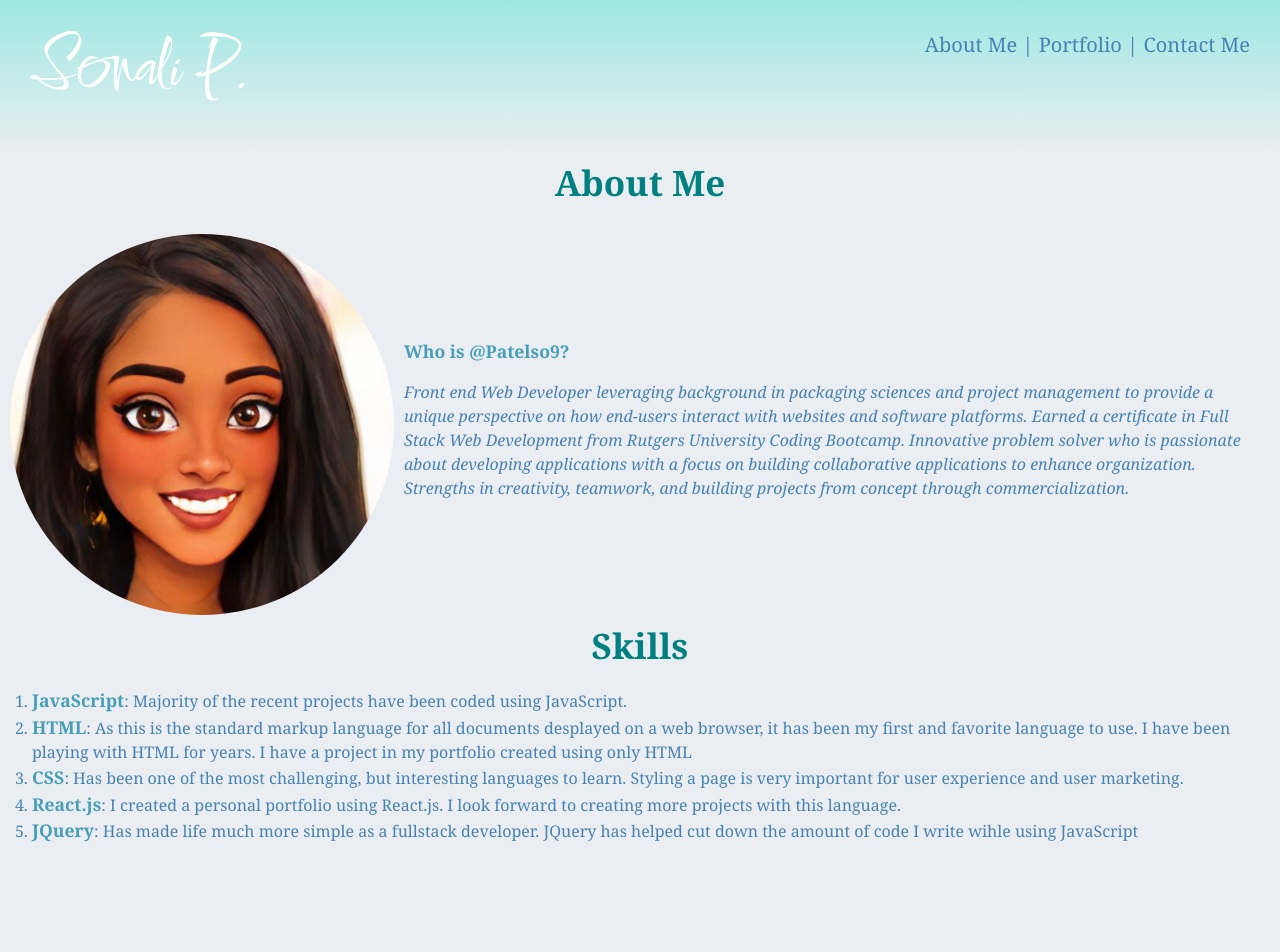
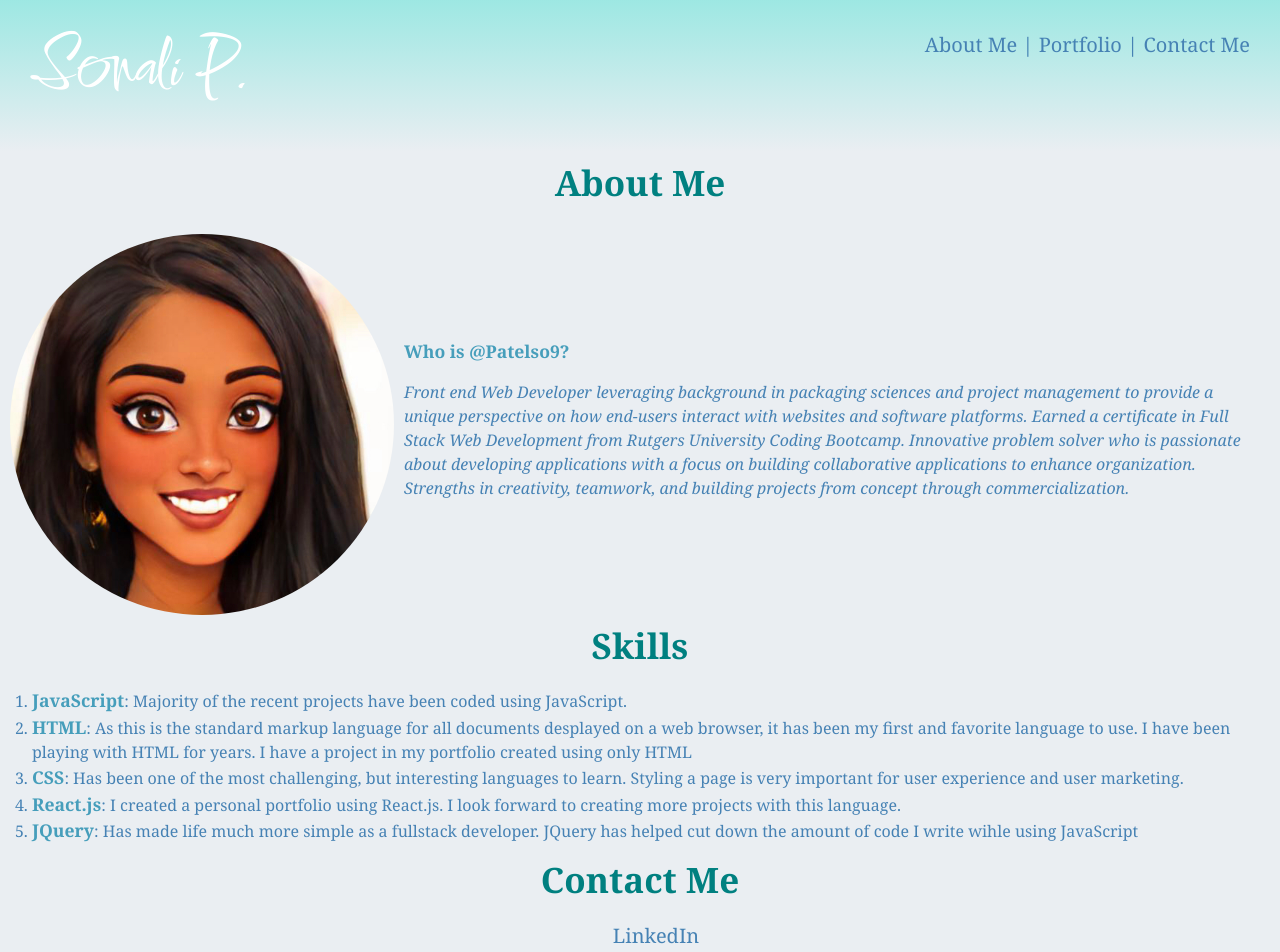
Before and after one commit to Patelso9/portfolio-react, a React (Create React App) app: page / in a window 1280 px wide. Shown: the top 952 px of the page. Before the commit the page ends 859 px from the top, so only its background shows below. Built offline with nearby package versions, Linux system fonts and the light colour scheme.

Commit message:
build working, update about page to include contact detail

```diff
--- a/src/components/About/About.jsx
+++ b/src/components/About/About.jsx
@@ -1,4 +1,5 @@
 import React from 'react'
+import Contact from '../Contact/Contact';
 import './About.css'
 import proPic from './Sonali.jpg';
 
@@ -42,6 +43,8 @@
                 </ol>
             </div>
 
+            <Contact />
+
         </div>
     )
 }
```
Also changed, not shown: src/App.js (+0 -22 lines).
